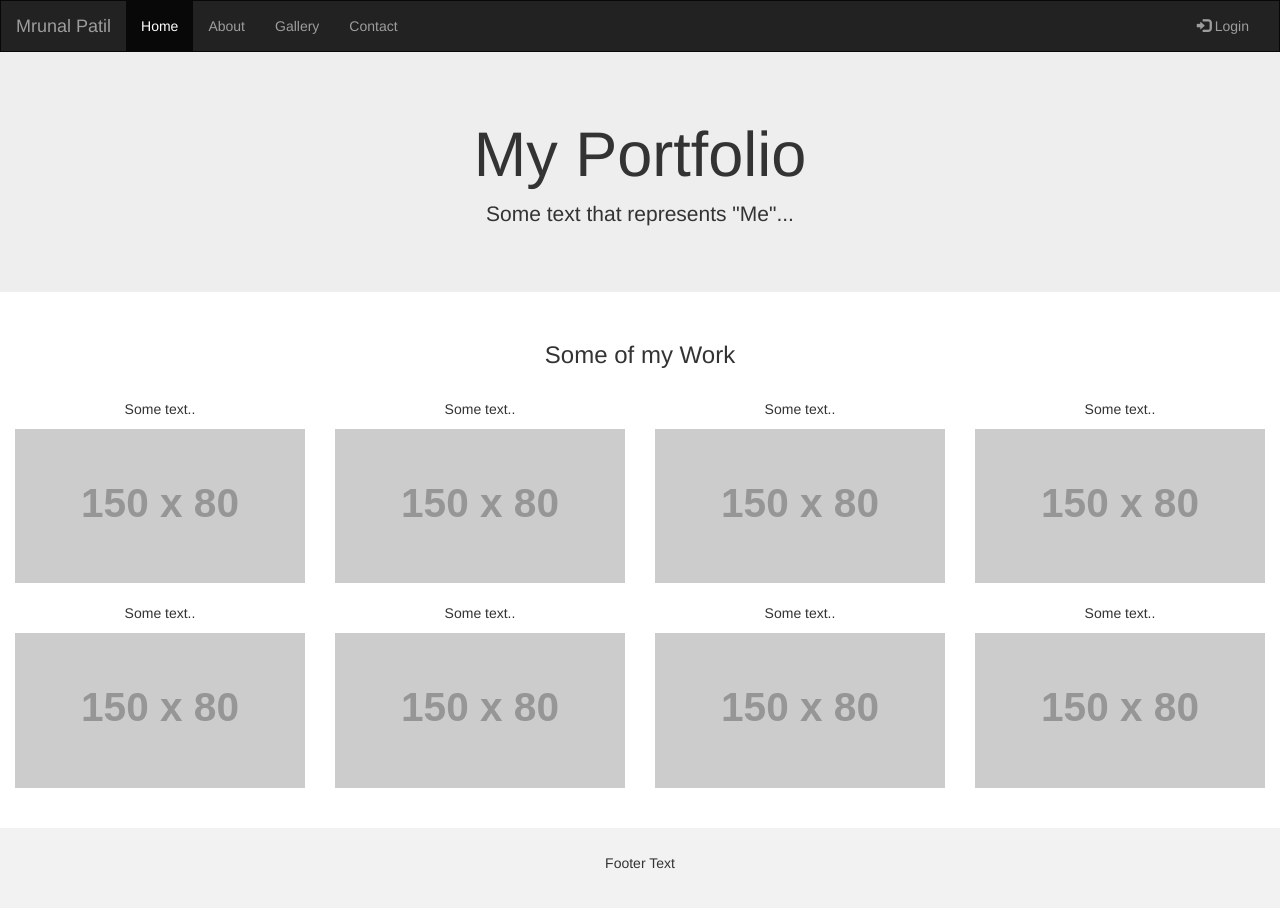
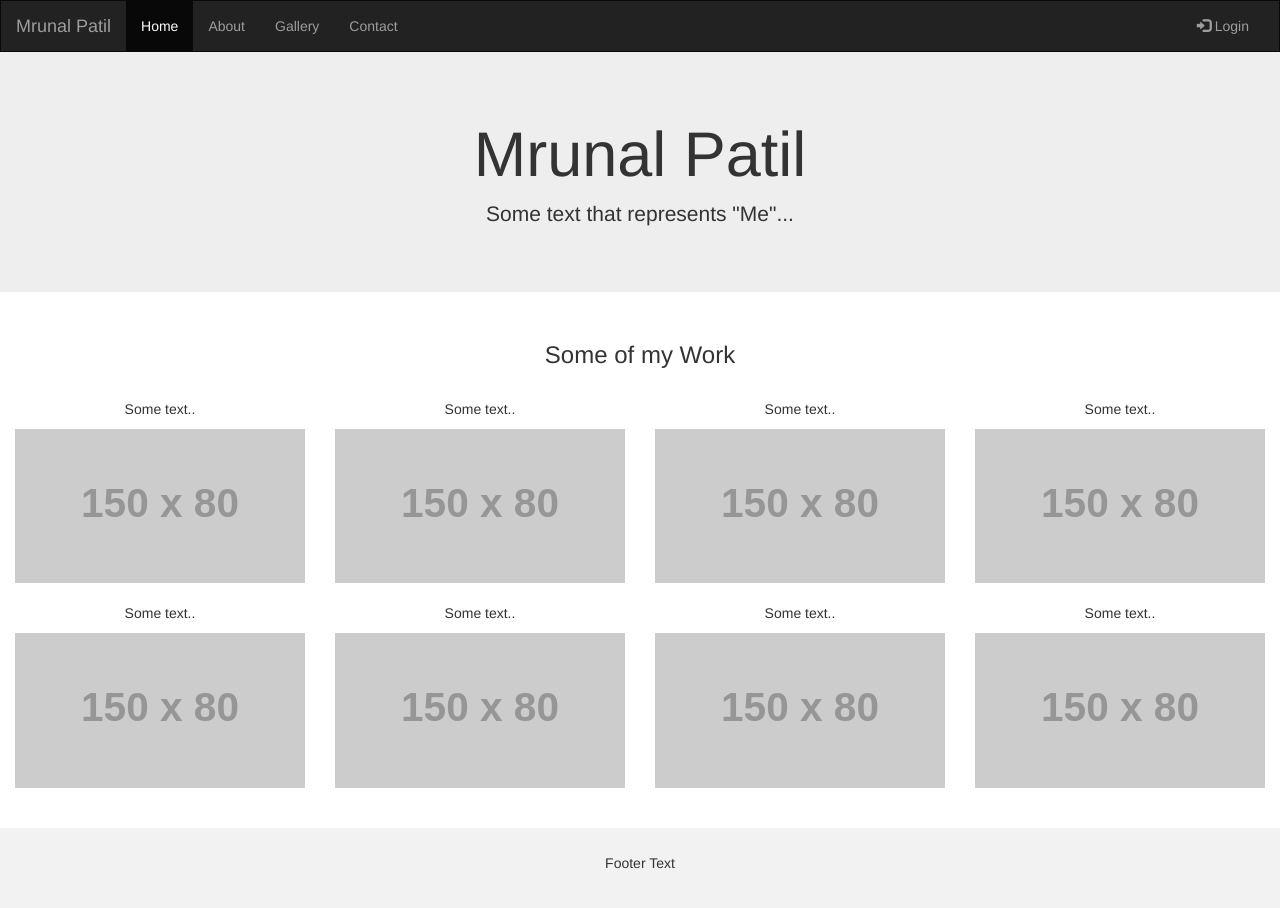
Before and after one commit to SatyawanAtGitHub/portfolio, a plain HTML site: page index.html in a window 1280 px wide. Drawn offline with nearby package versions, Linux system fonts and the light colour scheme; placeholder pictures from the web are drawn by us.

Commit message:
Update index.html

```diff
--- a/index.html
+++ b/index.html
@@ -49,7 +49,7 @@
 
 <div class="jumbotron">
   <div class="container text-center">
-    <h1>My Portfolio</h1>
+    <h1>Mrunal Patil</h1>
     <p>Some text that represents "Me"...</p>
   </div>
 </div>
```
